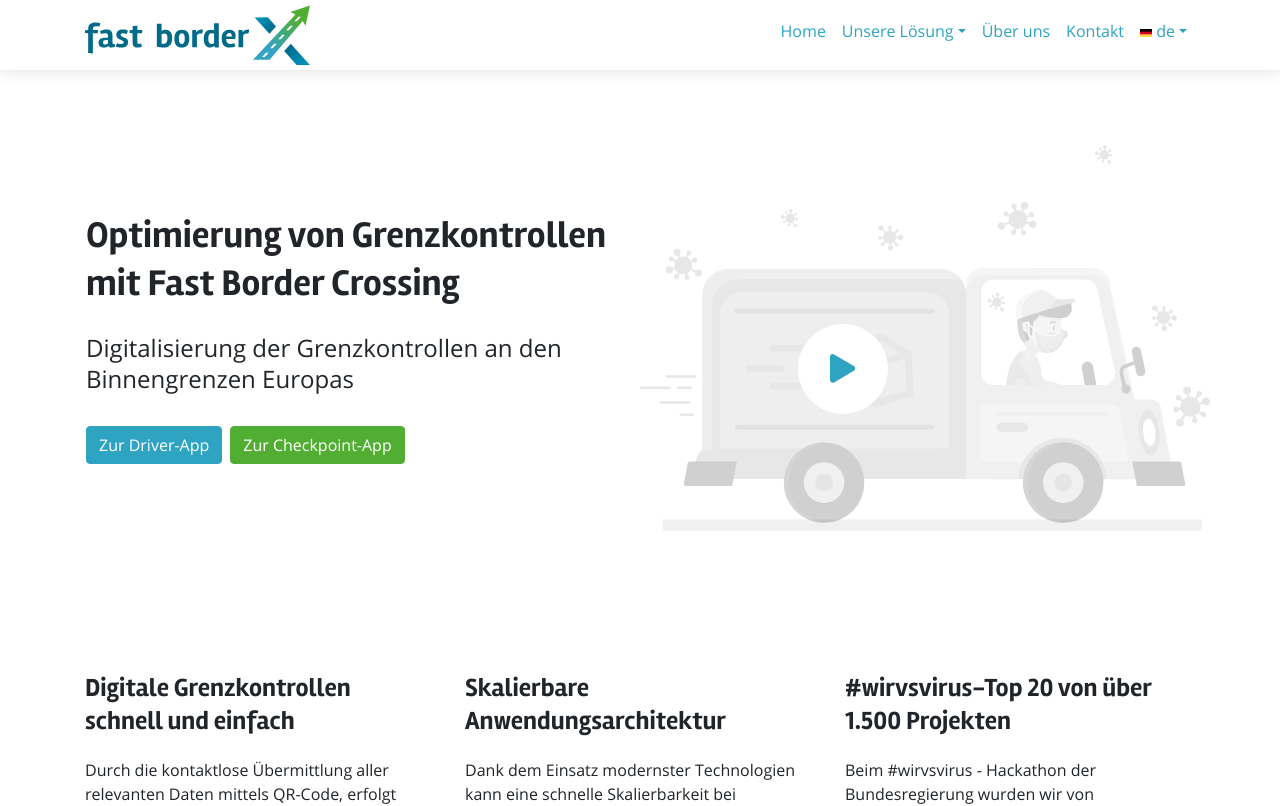
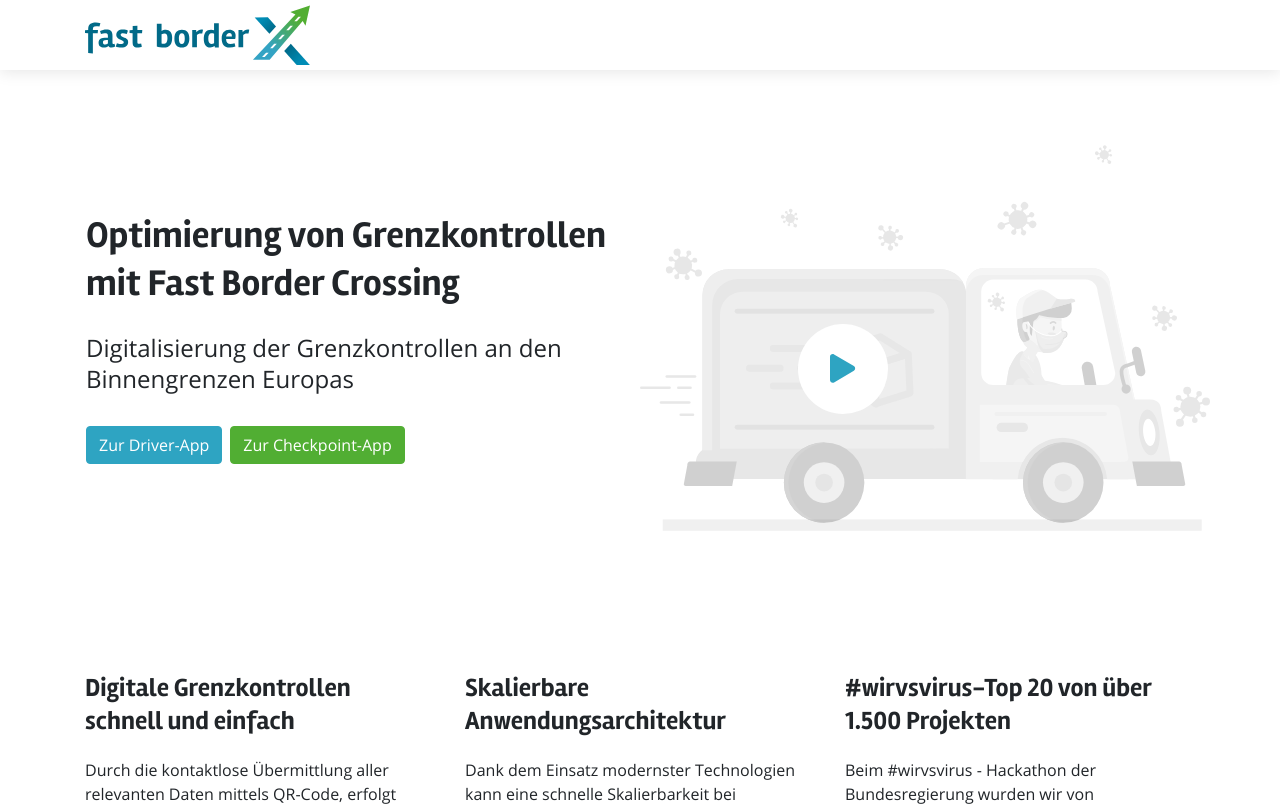
Before and after one commit to FastBorderCrossing/WirVsVirus-border-crossing-frontend-info, a Vue app: page /de in a window 1280 px wide. Shown: the top 806 px of the page. Built offline with nearby package versions, Linux system fonts and the light colour scheme; what vue-mq would draw is missing.

Commit message:
fixed navigation

```diff
--- a/src/components/Navigation.vue
+++ b/src/components/Navigation.vue
@@ -5,7 +5,7 @@
           <a @click="toggleMenu()" class="navbar-toggler mr-right" type="button" data-toggle="collapse" data-target="#navbarTogglerDemo02" aria-controls="navbarTogglerDemo02" aria-expanded="false" aria-label="Toggle navigation">
             <i class="fas fa-bars"></i>
           </a>
-          <div v-show="showMobileMenu" class="collapse navbar-collapse d-block" id="navbarTogglerDemo02">
+          <div v-if="showMobileMenu" class="collapse navbar-collapse d-block" id="navbarTogglerDemo02">
           <ul class="navbar-nav ml-auto mt-0 pb-2">
             <li class="nav-item" @click="$emit('clicked')"><a class="cursor-pointer nav-link" v-scroll-to="{ el: '#header', offset: -60 }">Home</a></li>
             <li class="dropdown" @click.prevent="showChildren = !showChildren"><a class="cursor-pointer dropdown-toggle nav-link" data-toggle="dropdown">{{ $t('solutionTitle') }}</a>
@@ -60,7 +60,7 @@
           showOverlay: false
       }
     },
-    created: function() {
+    beforeMount: function() {
       if(this.$mq === 'laptop' || this.$mq === 'desktop') {
         this.showMobileMenu = true;
       }
```
Also changed, not shown: 1 other file (tests, documents, lock files or other folders).
